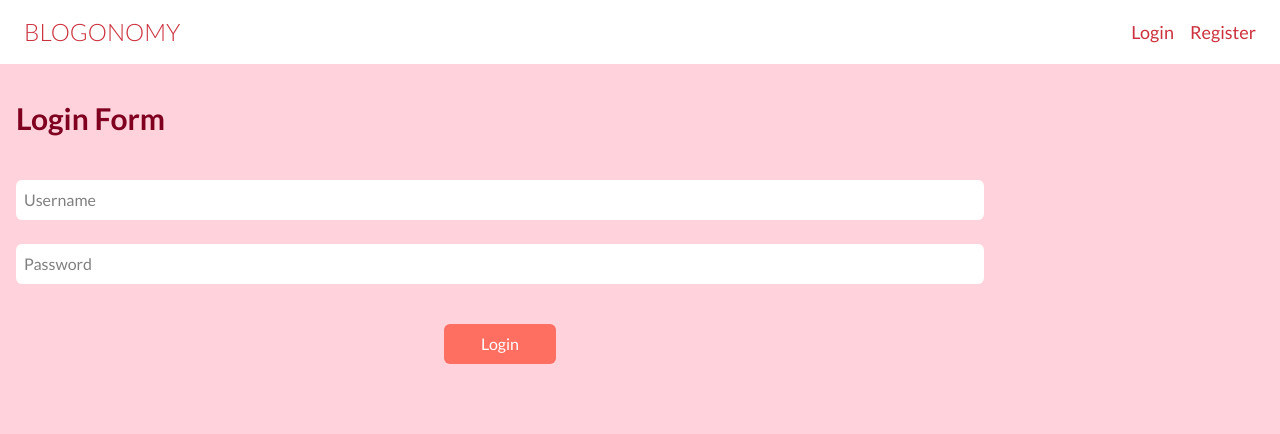
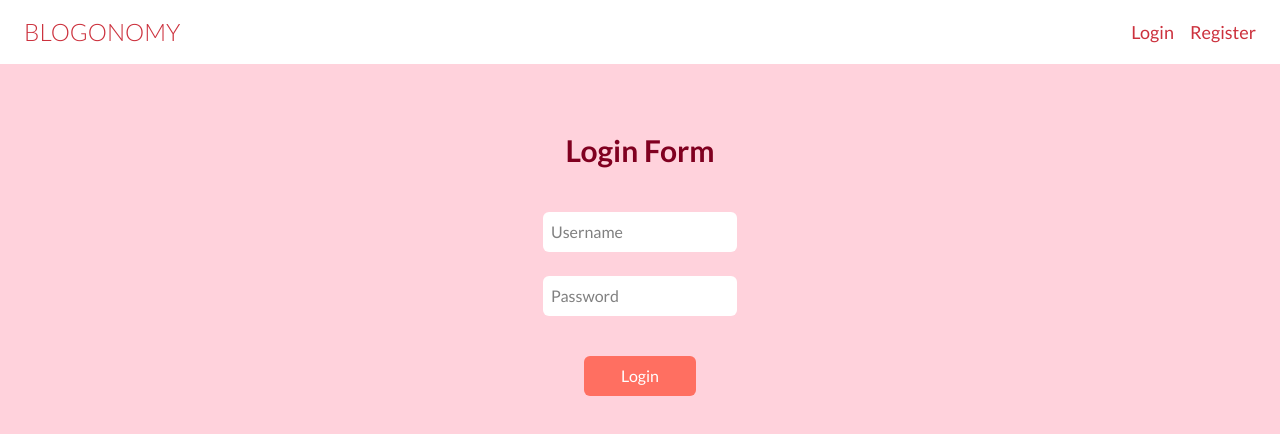
Before and after one commit to NKumar1612/blogonomy, a React (Vite) app in the folder frontend/: page /login in a window 1280 px wide. Shown: the top 434 px of the page. Built offline with nearby package versions, Linux system fonts and the light colour scheme; no server answers; a web font is replaced by a local one.

Commit message:
layout.jsx design update

```diff
--- a/frontend/src/Layout.jsx
+++ b/frontend/src/Layout.jsx
@@ -5,10 +5,10 @@ import './global.css'
 
 export const Layout = () => {
   return (
-    <div className='text-deep-burgundy bg-bubblegum-pink min-h-screen font-lato'>
+    <div className="text-deep-burgundy bg-bubblegum-pink min-h-screen font-lato">
       <Header />
-      <main className=" max-w-[1000px]">
-        <Outlet/>
+      <main className="max-w-4xl mx-auto py-8 px-4 sm:px-6 lg:px-8">
+        <Outlet />
       </main>
     </div>
   )
--- a/frontend/src/pages/LoginPage.jsx
+++ b/frontend/src/pages/LoginPage.jsx
@@ -38,7 +38,7 @@ export const LoginPage = () => {
   }
 
   return (
-    <form onSubmit={login} className='flex flex-col gap-y-6 h-full p-4'>
+    <form onSubmit={login} className='flex flex-col items-center gap-y-6 h-full p-4'>
       <h1 className='text-3xl font-bold py-5'>Login Form</h1>
 
       <input
```
